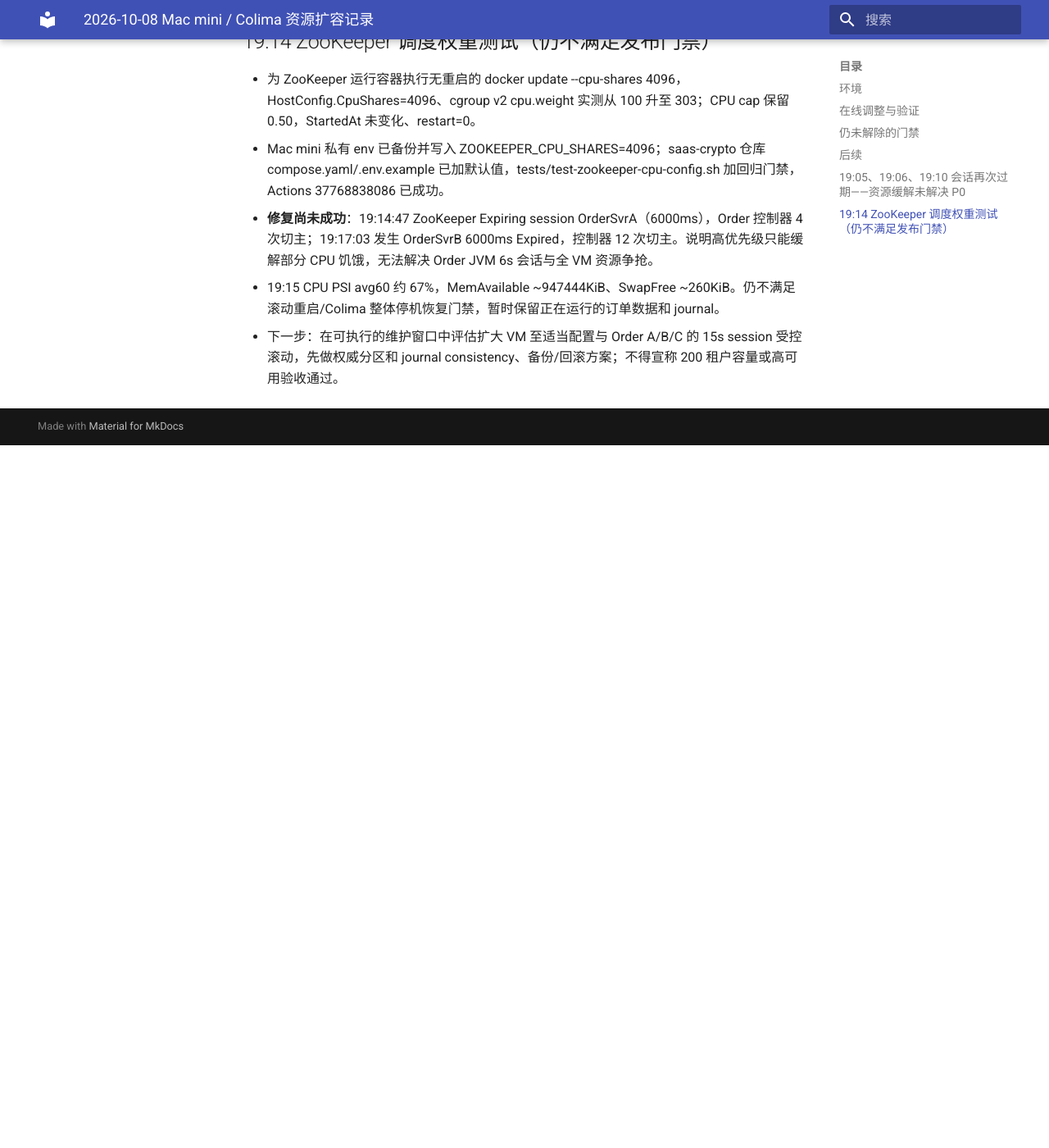
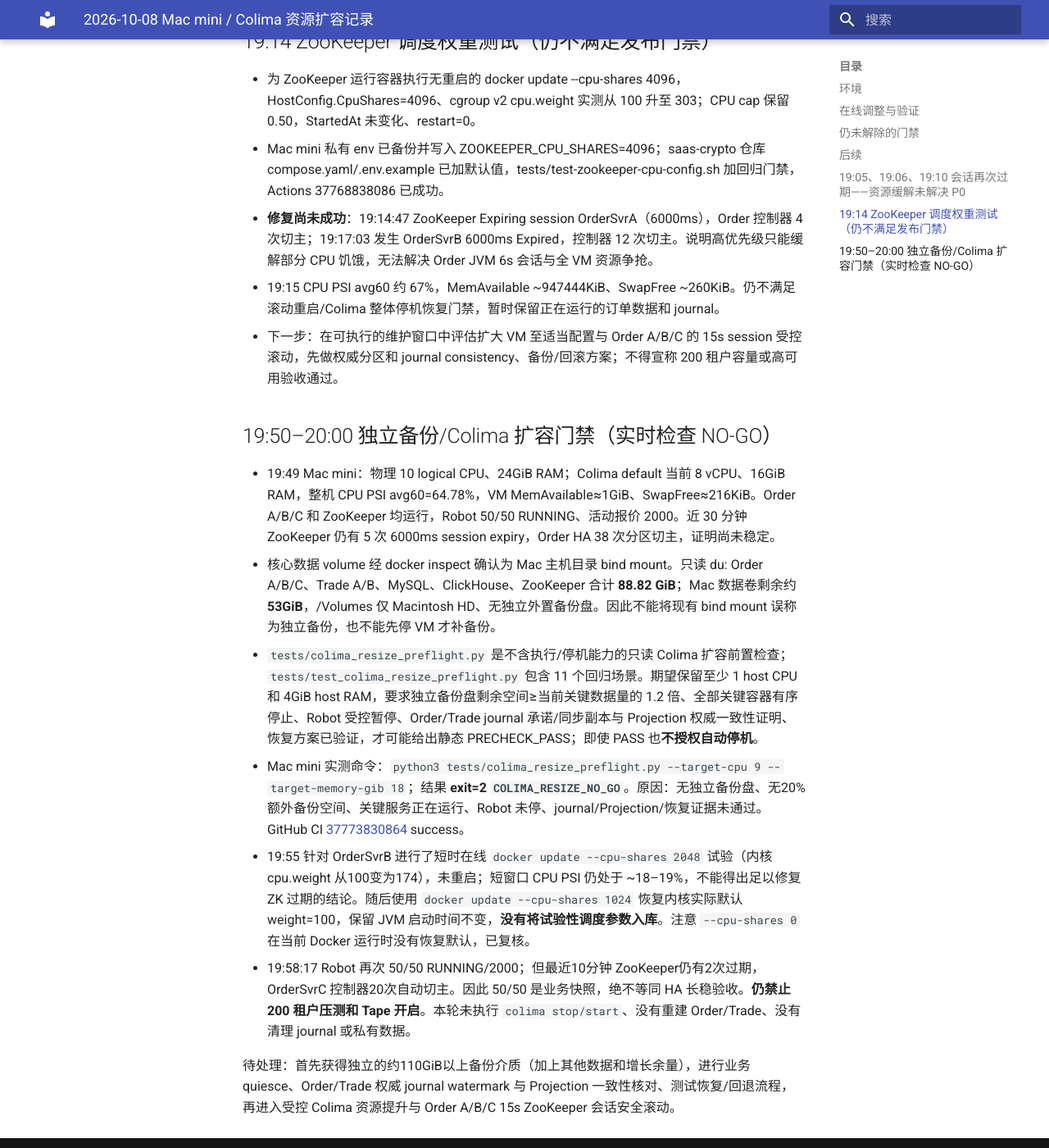
Before and after one commit to bliplink/dc-quant-deploy, an MkDocs documentation site: the page built from docs/SAAS_VM_RESOURCE_TUNING_20261008.zh-CN.md, in a window 1280 px wide and 1400 px high, scrolled down 2131 px. Shown: the whole window at 82% size. Built offline with MkDocs 1.6.1 and Material for MkDocs 9.7.7, drawn with Linux system fonts in a browser that asks for light colours; before the commit the page ends 2674 px from its top, so only the background shows below that.

Commit message:
docs: record real Colima resize NO-GO and reversible Order scheduler experiment

```diff
--- a/docs/SAAS_VM_RESOURCE_TUNING_20261008.zh-CN.md
+++ b/docs/SAAS_VM_RESOURCE_TUNING_20261008.zh-CN.md
@@ -50,3 +50,14 @@
 - **修复尚未成功**：19:14:47 ZooKeeper Expiring session OrderSvrA（6000ms），Order 控制器 4 次切主；19:17:03 发生 OrderSvrB 6000ms Expired，控制器 12 次切主。说明高优先级只能缓解部分 CPU 饥饿，无法解决 Order JVM 6s 会话与全 VM 资源争抢。
 - 19:15 CPU PSI avg60 约 67%，MemAvailable ~947444KiB、SwapFree ~260KiB。仍不满足滚动重启/Colima 整体停机恢复门禁，暂时保留正在运行的订单数据和 journal。
 - 下一步：在可执行的维护窗口中评估扩大 VM 至适当配置与 Order A/B/C 的 15s session 受控滚动，先做权威分区和 journal consistency、备份/回滚方案；不得宣称 200 租户容量或高可用验收通过。
+
+## 19:50–20:00 独立备份/Colima 扩容门禁（实时检查 NO-GO）
+
+- 19:49 Mac mini：物理 10 logical CPU、24GiB RAM；Colima default 当前 8 vCPU、16GiB RAM，整机 CPU PSI avg60=64.78%，VM MemAvailable≈1GiB、SwapFree≈216KiB。Order A/B/C 和 ZooKeeper 均运行，Robot 50/50 RUNNING、活动报价 2000。近 30 分钟 ZooKeeper 仍有 5 次 6000ms session expiry，Order HA 38 次分区切主，证明尚未稳定。
+- 核心数据 volume 经 docker inspect 确认为 Mac 主机目录 bind mount。只读 du: Order A/B/C、Trade A/B、MySQL、ClickHouse、ZooKeeper 合计 **88.82 GiB**；Mac 数据卷剩余约 **53GiB**，/Volumes 仅 Macintosh HD、无独立外置备份盘。因此不能将现有 bind mount 误称为独立备份，也不能先停 VM 才补备份。
+- `tests/colima_resize_preflight.py` 是不含执行/停机能力的只读 Colima 扩容前置检查；`tests/test_colima_resize_preflight.py` 包含 11 个回归场景。期望保留至少 1 host CPU 和 4GiB host RAM，要求独立备份盘剩余空间≥当前关键数据量的 1.2 倍、全部关键容器有序停止、Robot 受控暂停、Order/Trade journal 承诺/同步副本与 Projection 权威一致性证明、恢复方案已验证，才可能给出静态 PRECHECK_PASS；即使 PASS 也**不授权自动停机**。
+- Mac mini 实测命令：`python3 tests/colima_resize_preflight.py --target-cpu 9 --target-memory-gib 18`；结果 **exit=2 `COLIMA_RESIZE_NO_GO`**。原因：无独立备份盘、无20%额外备份空间、关键服务正在运行、Robot 未停、journal/Projection/恢复证据未通过。GitHub CI [37773830864](https://github.com/bliplink/dc-quant-deploy/actions/runs/37773830864) success。
+- 19:55 针对 OrderSvrB 进行了短时在线 `docker update --cpu-shares 2048` 试验（内核 cpu.weight 从100变为174），未重启；短窗口 CPU PSI 仍处于 ~18–19%，不能得出足以修复 ZK 过期的结论。随后使用 `docker update --cpu-shares 1024` 恢复内核实际默认 weight=100，保留 JVM 启动时间不变，**没有将试验性调度参数入库**。注意 `--cpu-shares 0` 在当前 Docker 运行时没有恢复默认，已复核。
+- 19:58:17 Robot 再次 50/50 RUNNING/2000；但最近10分钟 ZooKeeper仍有2次过期，OrderSvrC 控制器20次自动切主。因此 50/50 是业务快照，绝不等同 HA 长稳验收。**仍禁止 200 租户压测和 Tape 开启**。本轮未执行 `colima stop/start`、没有重建 Order/Trade、没有清理 journal 或私有数据。
+
+待处理：首先获得独立的约110GiB以上备份介质（加上其他数据和增长余量），进行业务 quiesce、Order/Trade 权威 journal watermark 与 Projection 一致性核对、测试恢复/回退流程，再进入受控 Colima 资源提升与 Order A/B/C 15s ZooKeeper 会话安全滚动。
```
